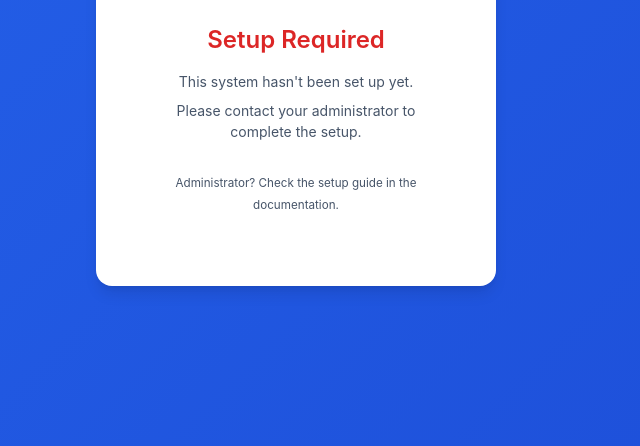
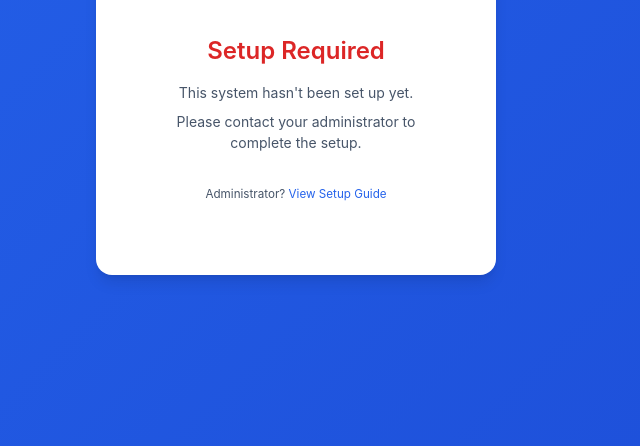
Before and after one commit to skparse/eSociety, a plain HTML site: page index.html in a window 1280 px wide. Shown: the part 354-800 px from the top of the page, without its empty margins (344-984 px from the left). Drawn offline with Linux system fonts and the light colour scheme.

Commit message:
setup changes

```diff
--- a/index.html
+++ b/index.html
@@ -105,7 +105,7 @@
                 <p>This system hasn't been set up yet.</p>
                 <p>Please contact your administrator to complete the setup.</p>
                 <br>
-                <p><small>Administrator? Check the setup guide in the documentation.</small></p>
+                <p><small>Administrator? <a href="docs/setup-guide.html">View Setup Guide</a></small></p>
             </div>
 
             <!-- Login Form Container -->
```
